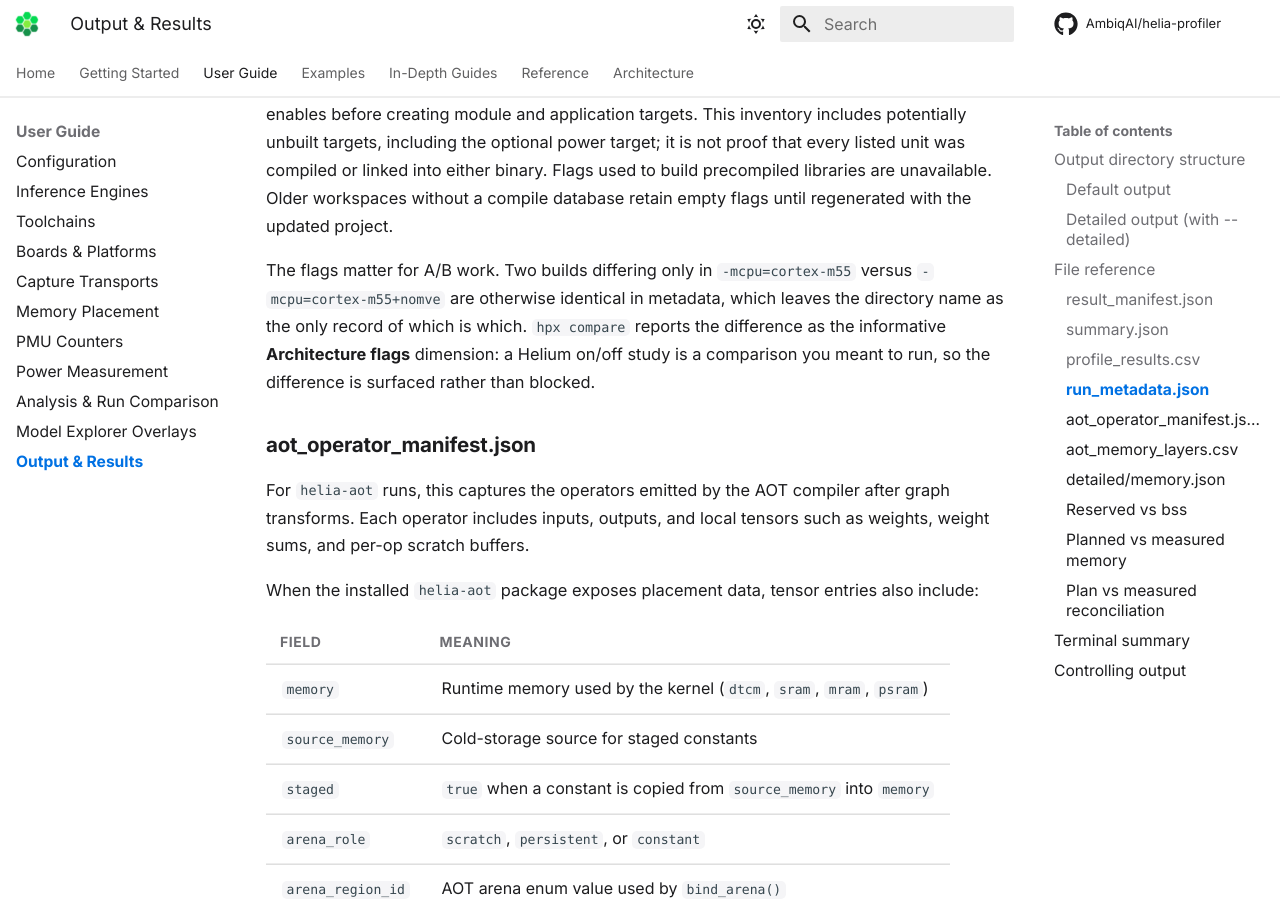
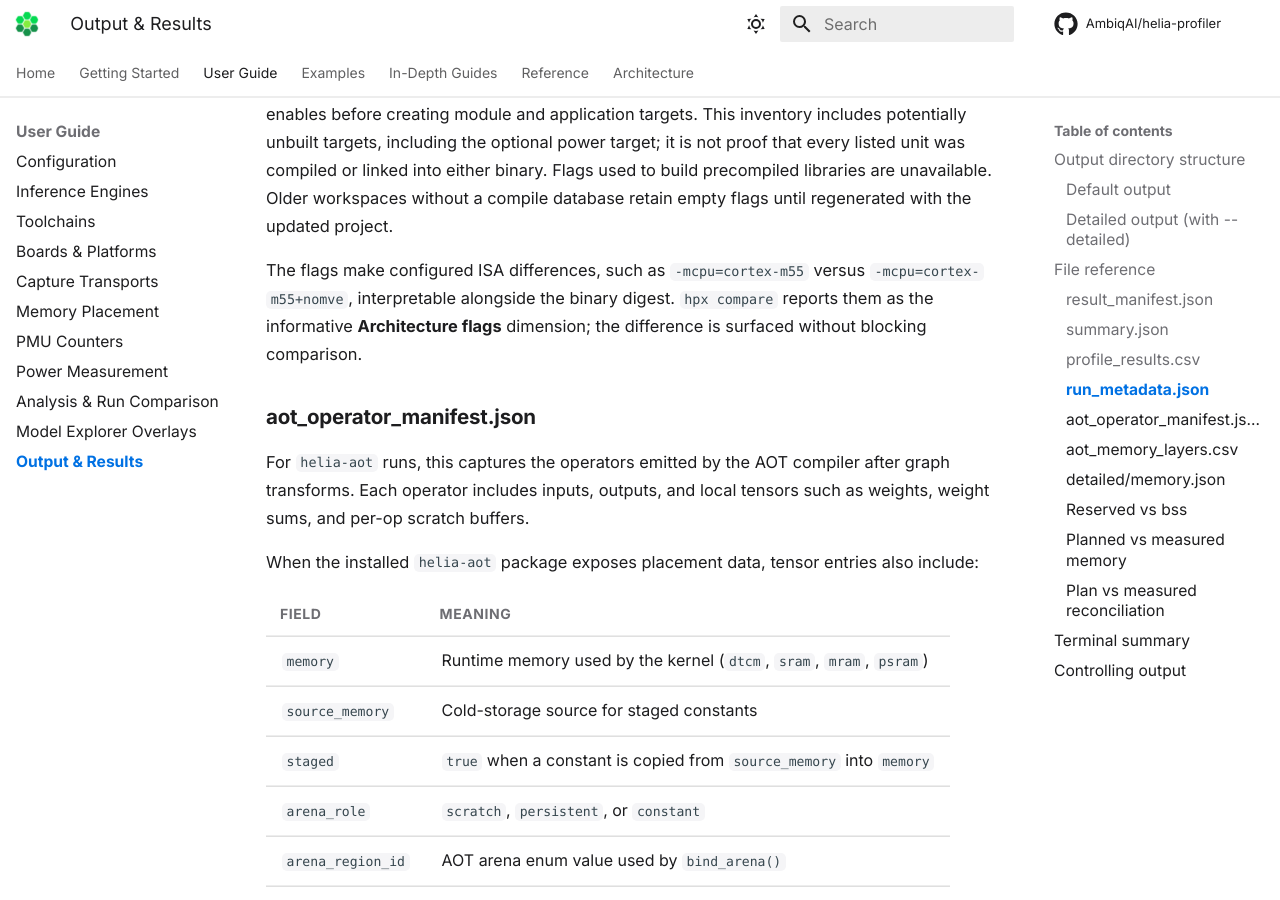
Before and after one commit to AmbiqAI/helia-profiler, an MkDocs documentation site: the page built from docs/guide/output.md, in a window 1280 px wide and 900 px high, scrolled down 6164 px. Built offline with MkDocs 1.6.1 and Material for MkDocs 9.7.7, drawn with Linux system fonts in a browser that asks for light colours; some web fonts are replaced; comment, search, counter and statistics services are not loaded.

Commit message:
docs(provenance): clarify configured inventory comparison
Refs #305.

```diff
--- a/docs/guide/output.md
+++ b/docs/guide/output.md
@@ -242,12 +242,10 @@ that every listed unit was compiled or linked into either binary. Flags used to
 build precompiled libraries are unavailable. Older workspaces without a compile
 database retain empty flags until regenerated with the updated project.
 
-The flags matter for A/B work. Two builds differing only in
-`-mcpu=cortex-m55` versus `-mcpu=cortex-m55+nomve` are otherwise identical in
-metadata, which leaves the directory name as the only record of which is
-which. `hpx compare` reports the difference as the informative **Architecture
-flags** dimension: a Helium on/off study is a comparison you meant to run, so
-the difference is surfaced rather than blocked.
+The flags make configured ISA differences, such as `-mcpu=cortex-m55` versus
+`-mcpu=cortex-m55+nomve`, interpretable alongside the binary digest. `hpx compare`
+reports them as the informative **Architecture flags** dimension; the difference
+is surfaced without blocking comparison.
 
 ### aot_operator_manifest.json
 
```
Also changed, not shown: 1 other file.
